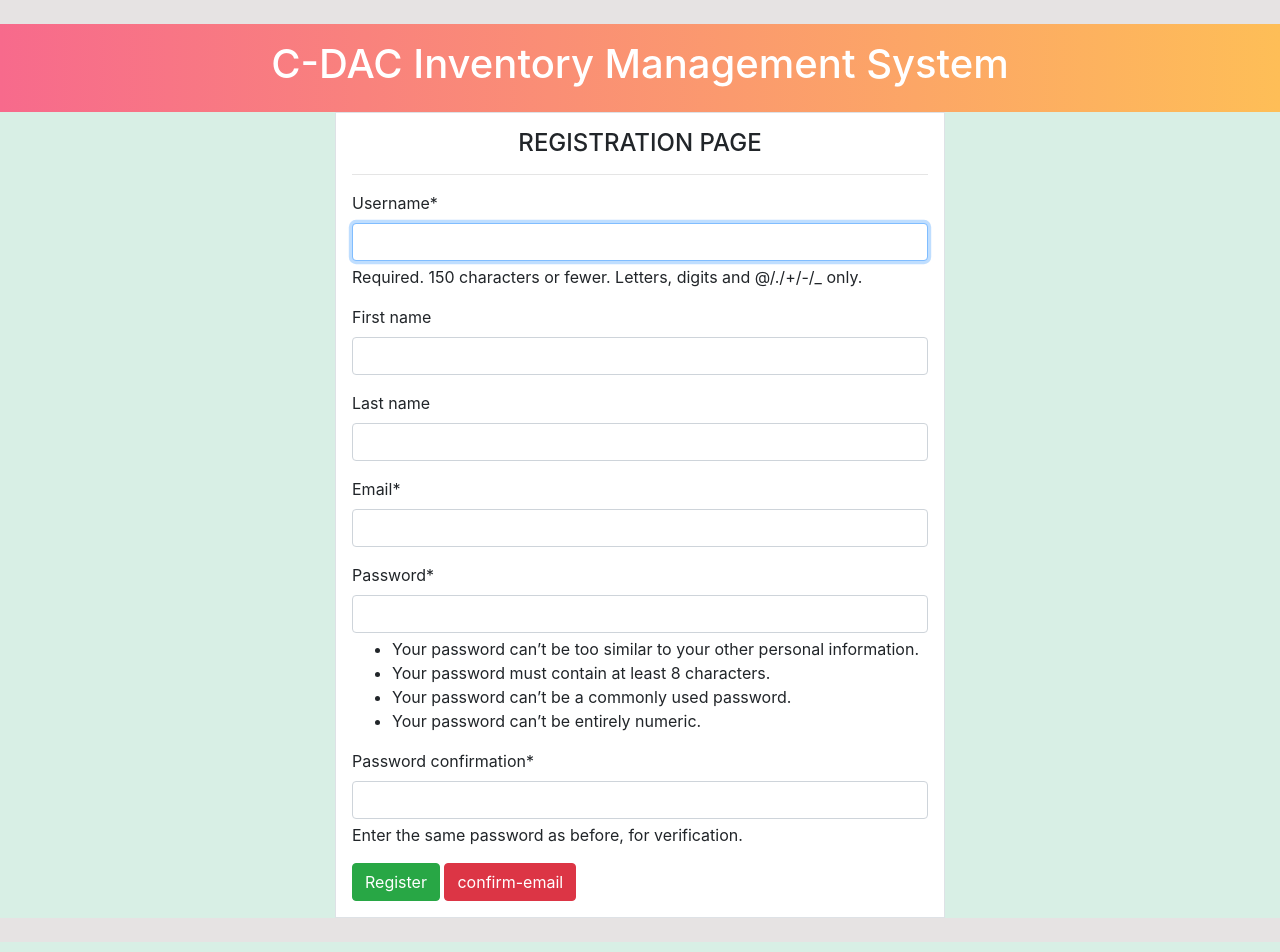
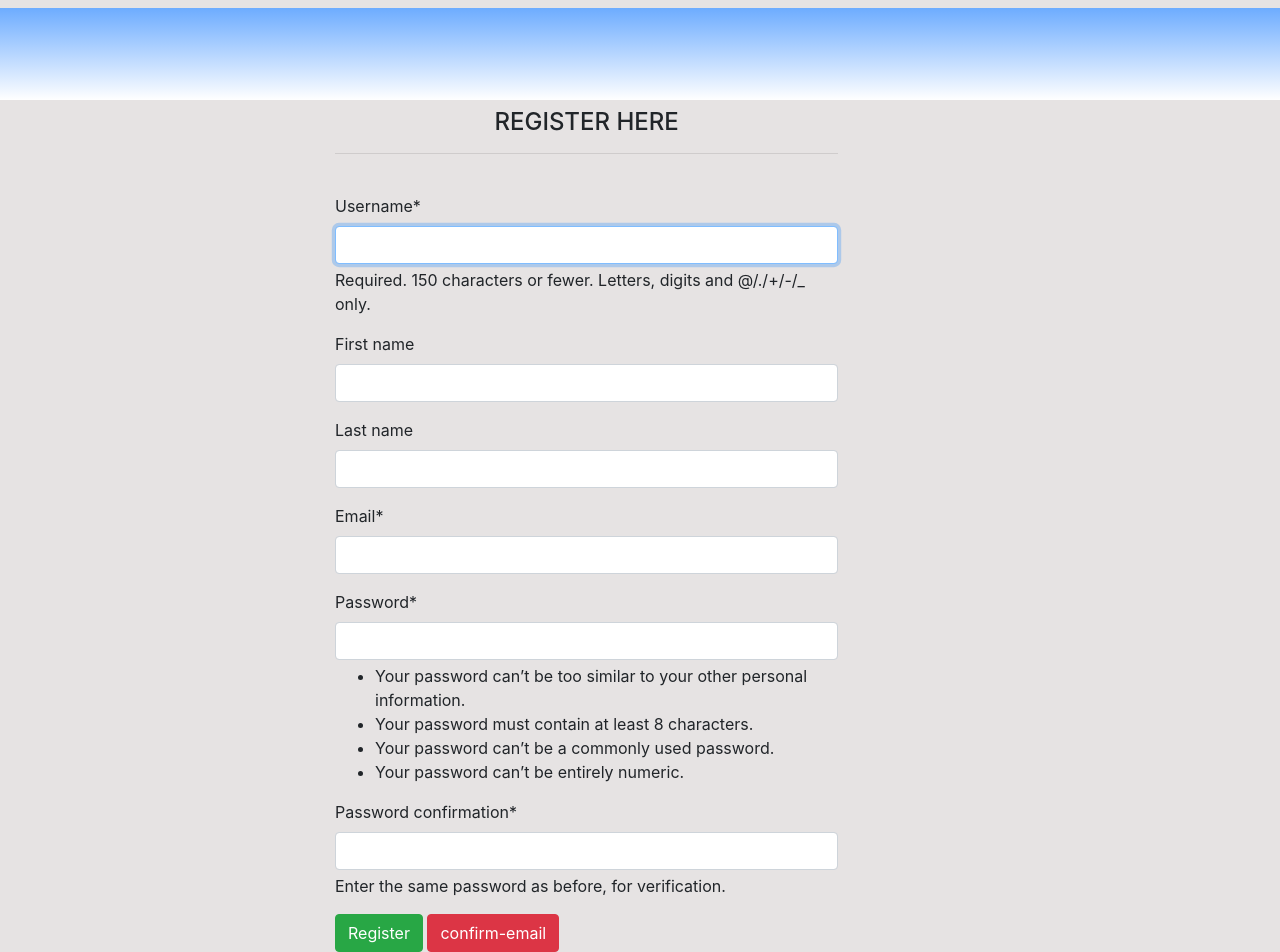
Before and after one commit to chelsivarshney/INVENTORY, a Django app: page /register/ in a window 1280 px wide. Shown: the part 56-1008 px from the top of the page. Run offline with Django 4.2, Linux system fonts and the light colour scheme; some libraries are stand-ins or nearby versions.

Commit message:
Nebrand neww

```diff
--- a/template/user/register.html
+++ b/template/user/register.html
@@ -3,23 +3,40 @@
 {% load crispy_forms_tags %}
 
 {% block content %}
-<div class="container-fluid" style="background: linear-gradient(to right, #d8efe5, #d8efe5);">
-<div class="row my-4">
-    <div class="container-fluid" style="background: linear-gradient(to right, #f76a8c, #febe57);">
-        <div class="row mt-3 mb-3">
-          <div class="col-md-12 text-center">
-            <h1 class="text-white">C-DAC Inventory Management System</h1>
-          </div>
-        </div>
-      </div>
-    <div class="col-md-6 offset-md-3">
-        <div class="border p-3 bg-white">
+<div class="container-fluid" style="background: linear-gradient( rgb(109, 172, 255), white);">
+  <div class="row mt-2 mb-2">
+    <div class="col-md-12 text-center">
+      <div class="card-body">
+        <marquee behavior="scroll" direction="left" scrollamount="20">
+            <h2 class="my-">WELCOME TO C-DAC INVENTORY MANAGEMENT SYSTEM </h2>
+        </marquee>
 
-           <center><h4>REGISTRATION PAGE</h4></center>
+    </div>
+  </div>
+</div>
+
+</div>
+<div class="container-fluid" style="background: linear-gradient(to right,white, rgb(202, 204, 206), white);">
+
+
+
+  </div>
+</div>
+</div>
+    <div class="col-md-5 offset-md-3">
+
+
+           <center><h4>REGISTER   HERE</h4>
             <hr>
+
+          </center>
+            <br>
+
             <form method="POST">
                 {% csrf_token %}
                 {{ form|crispy }}
+
+
                 <input class="btn btn-success" type="submit" value="Register">
                 <input class="btn btn-danger" type="submit" value="confirm-email">
             </form>
```
Also changed, not shown: template/user/login.html (+29 -5 lines), template/user/logout.html (+13 -8 lines), db.sqlite3, media/images/barcode_mMQmxmY.png (added), media/images/barcode_zO2yZgZ.png (added), media/login.PNG (added), media/login2.PNG (added), media/registerlogo.png (added).
